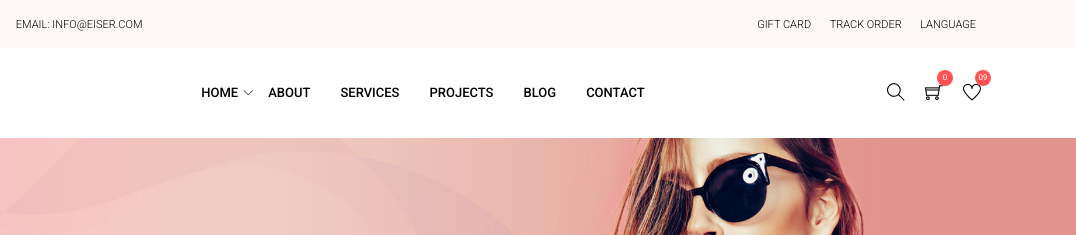
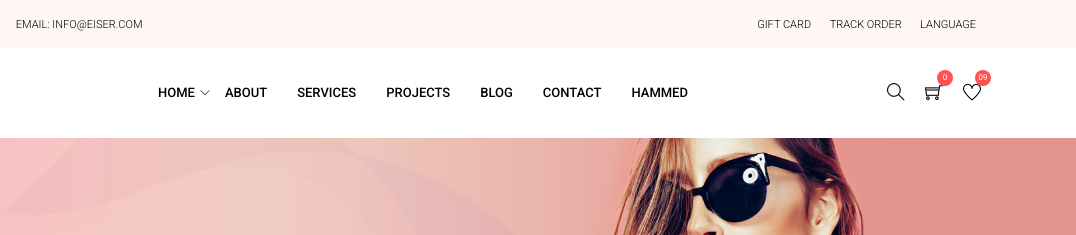
Before and after one commit to Hsalu11/virtual1-repo1, a plain HTML site: page index.html in a window 1280 px wide. Shown: the top 235 px of the page, 204-1280 px from the left. Drawn offline with Linux system fonts and the light colour scheme.

Commit message:
i added a new tab hammed

```diff
--- a/index.html
+++ b/index.html
@@ -62,6 +62,7 @@
             <li><a href="#">Projects</a></li>
             <li><a href="#">Blog</a></li>
             <li><a href="#">Contact</a></li>
+            <li><a href="#">hammed</a></li>
           </ul>
 
           <div class="d-inline-flex align-items-center">
```
